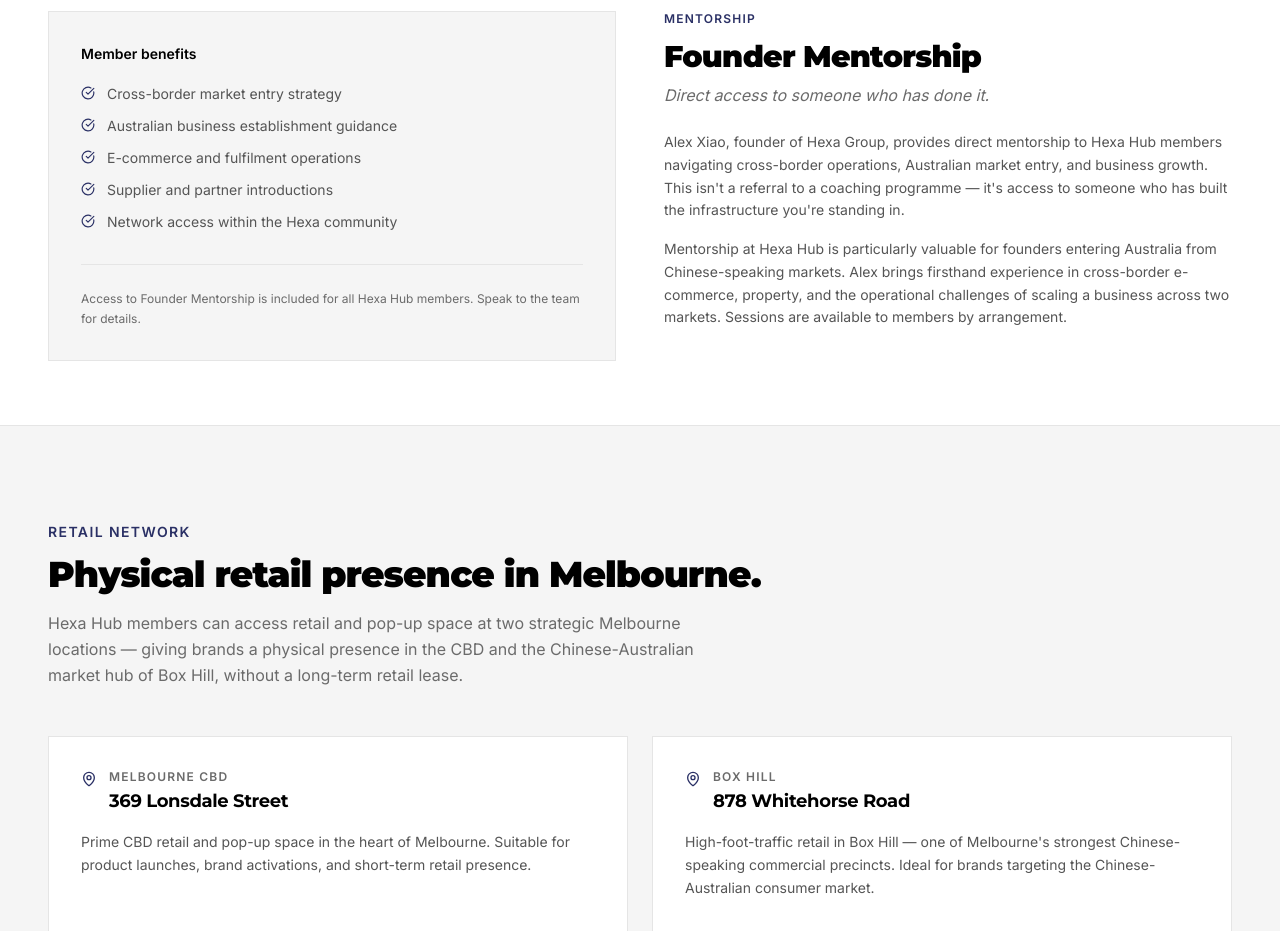
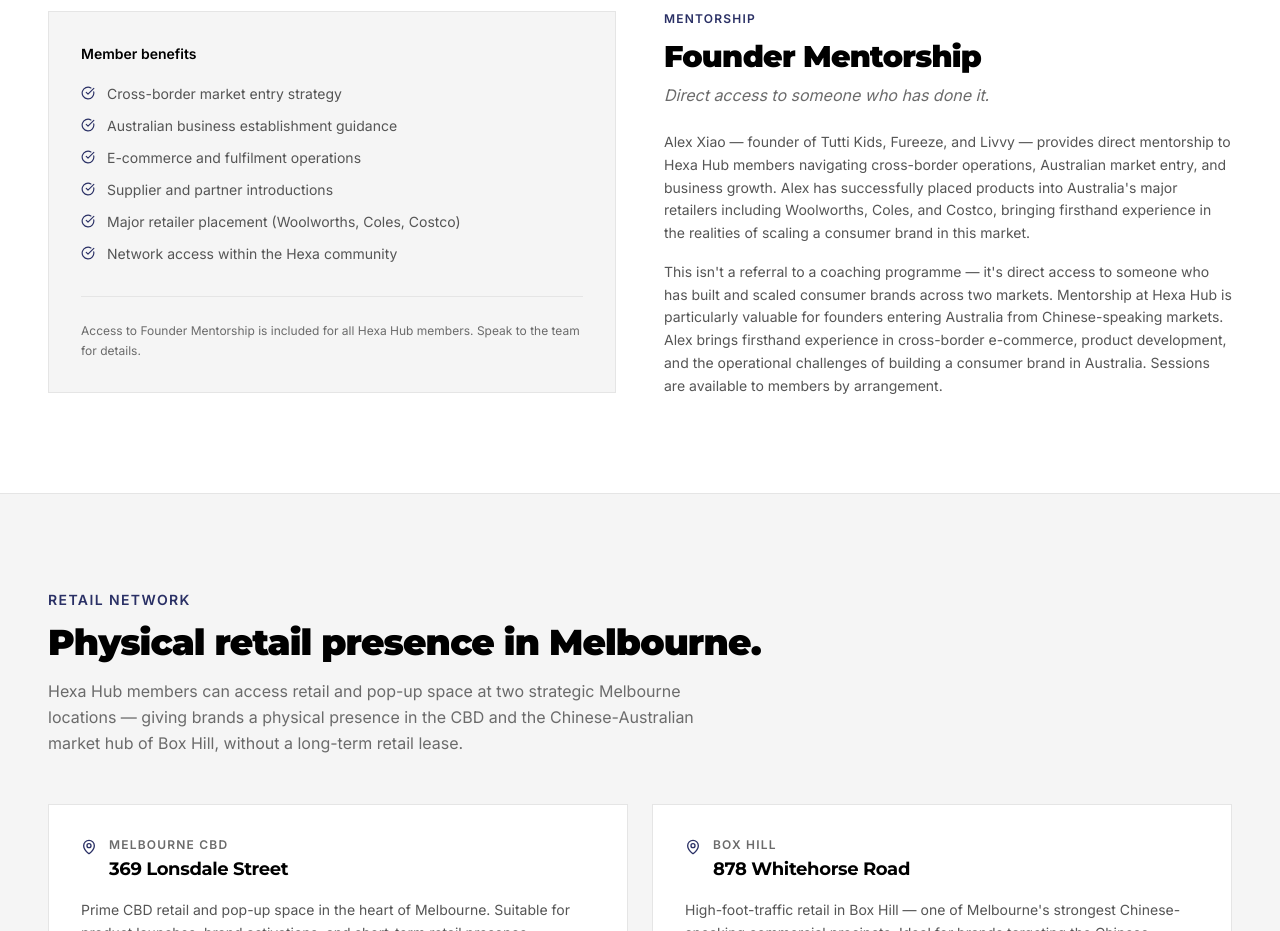
Before and after one commit to kuangeric1234-droid/Hexahub, a Next.js app: page /ecosystem in a window 1280 px wide. Shown: the part 2020-2951 px from the top of the page. Built offline with nearby package versions, Linux system fonts and the light colour scheme; no server answers.

Commit message:
Ecosystem: update Alex Xiao mentorship with correct bio and brands

```diff
--- a/src/app/ecosystem/page.tsx
+++ b/src/app/ecosystem/page.tsx
@@ -64,13 +64,14 @@ const PARTNERS = [
     category: "Mentorship",
     name: "Founder Mentorship",
     tagline: "Direct access to someone who has done it.",
-    desc: "Alex Xiao, founder of Hexa Group, provides direct mentorship to Hexa Hub members navigating cross-border operations, Australian market entry, and business growth. This isn't a referral to a coaching programme — it's access to someone who has built the infrastructure you're standing in.",
-    body: "Mentorship at Hexa Hub is particularly valuable for founders entering Australia from Chinese-speaking markets. Alex brings firsthand experience in cross-border e-commerce, property, and the operational challenges of scaling a business across two markets. Sessions are available to members by arrangement.",
+    desc: "Alex Xiao — founder of Tutti Kids, Fureeze, and Livvy — provides direct mentorship to Hexa Hub members navigating cross-border operations, Australian market entry, and business growth. Alex has successfully placed products into Australia's major retailers including Woolworths, Coles, and Costco, bringing firsthand experience in the realities of scaling a consumer brand in this market.",
+    body: "This isn't a referral to a coaching programme — it's direct access to someone who has built and scaled consumer brands across two markets. Mentorship at Hexa Hub is particularly valuable for founders entering Australia from Chinese-speaking markets. Alex brings firsthand experience in cross-border e-commerce, product development, and the operational challenges of building a consumer brand in Australia. Sessions are available to members by arrangement.",
     benefits: [
       "Cross-border market entry strategy",
       "Australian business establishment guidance",
       "E-commerce and fulfilment operations",
       "Supplier and partner introductions",
+      "Major retailer placement (Woolworths, Coles, Costco)",
       "Network access within the Hexa community",
     ],
     website: null,
```
